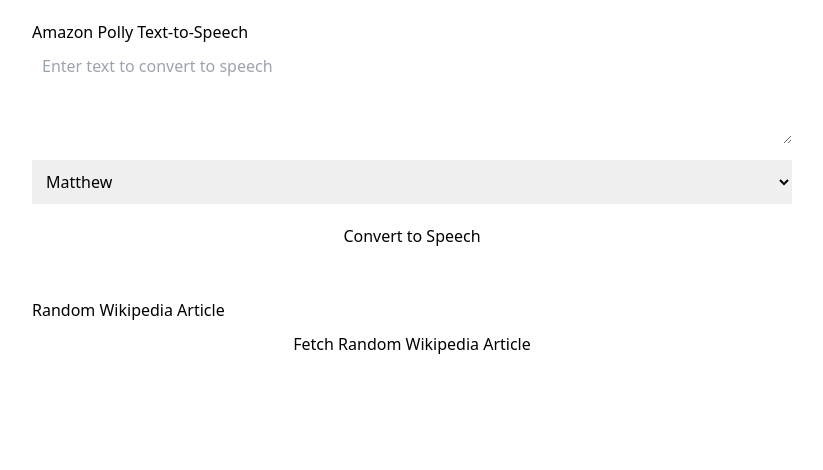
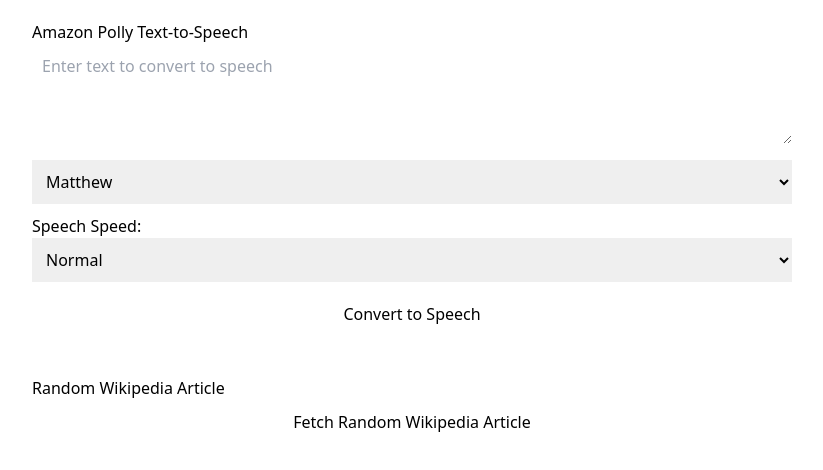
Before and after one commit to axellokrantz/sleepypedia, a React (Vite) app in the folder sleepypedia-frontend/: page / in a window 1280 px wide. Shown: the top 470 px of the page, without its empty margins (228-1051 px from the left). Built offline with nearby package versions, Linux system fonts and the light colour scheme.

Commit message:
feat: ability to change speed of voices

```diff
--- a/sleepypedia-frontend/src/Components/AmazonPolly.tsx
+++ b/sleepypedia-frontend/src/Components/AmazonPolly.tsx
@@ -3,16 +3,14 @@
 const AmazonPollyComponent: React.FC = () => {
   const [text, setText] = useState<string>("");
   const [voice, setVoice] = useState<string>("Matthew");
+  const [speed, setSpeed] = useState<string>("slow");
   const [isLoading, setIsLoading] = useState<boolean>(false);
 
-  const voices = [
-    "Matthew",
-    "Joanna",
-    "Ivy",
-    "Justin",
-    "Kendra",
-    "Kimberly",
-    "Salli",
+  const voices = ["Matthew", "Kendra"];
+
+  const speeds = [
+    { value: "x-slow", label: "Slow" },
+    { value: "slow", label: "Normal" },
   ];
 
   const handleTextToSpeech = async () => {
@@ -25,7 +23,7 @@
           headers: {
             "Content-Type": "application/json",
           },
-          body: JSON.stringify({ text, voice }),
+          body: JSON.stringify({ text, voice, speed }),
         }
       );
 
@@ -70,6 +68,20 @@
           </option>
         ))}
       </select>
+      <div style={{ marginBottom: "10px" }}>
+        <label htmlFor="speed">Speech Speed: </label>
+        <select
+          id="speed"
+          value={speed}
+          onChange={(e) => setSpeed(e.target.value)}
+          style={{ width: "100%", padding: "10px" }}>
+          {speeds.map((s) => (
+            <option key={s.value} value={s.value}>
+              {s.label}
+            </option>
+          ))}
+        </select>
+      </div>
       <button
         onClick={handleTextToSpeech}
         disabled={isLoading}
```
Also changed, not shown: 1 other file (tests, documents, lock files or other folders).
